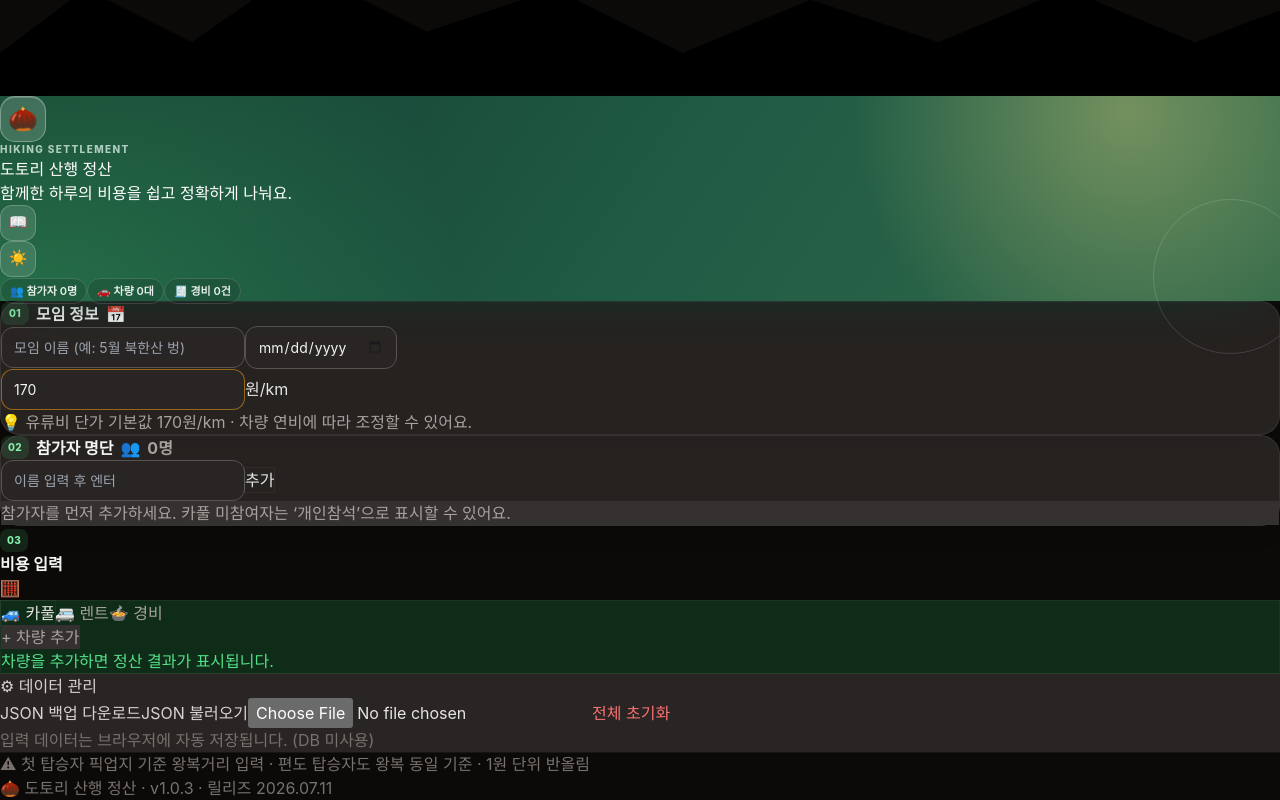
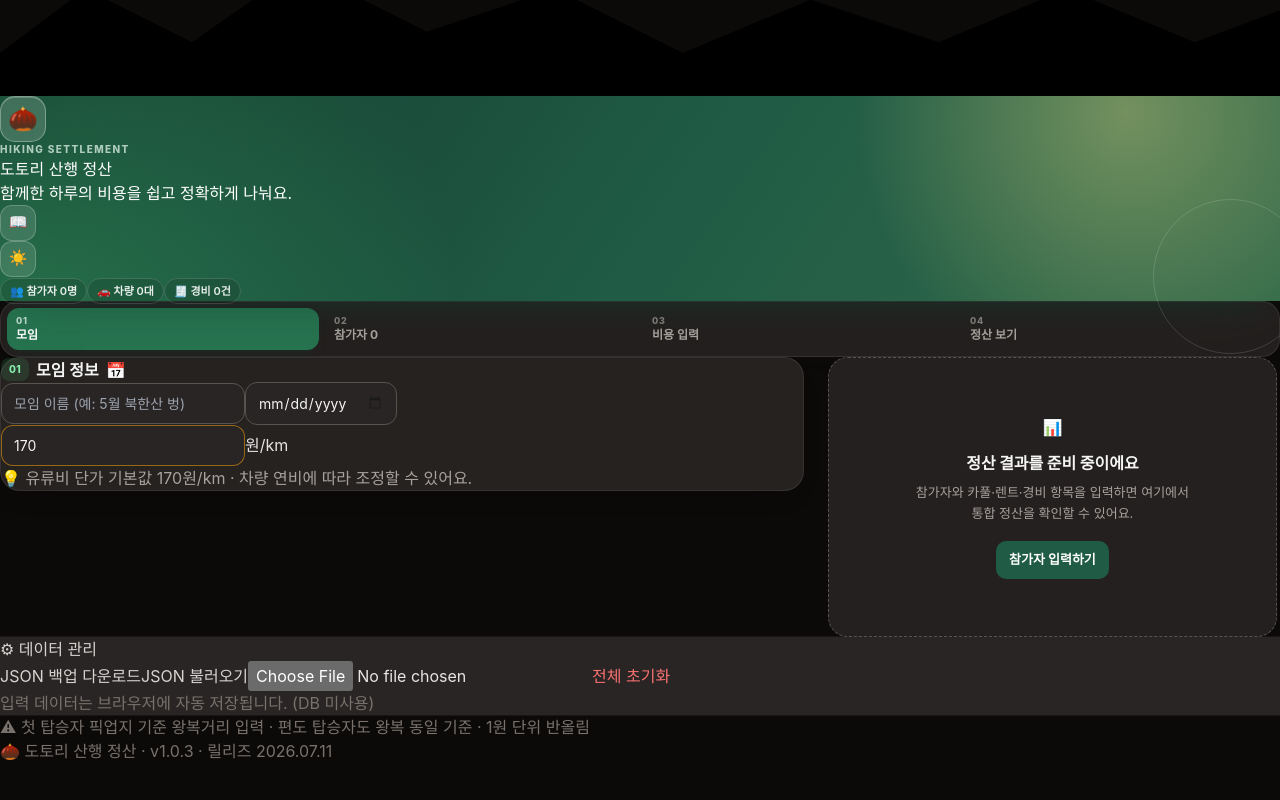
Before and after one commit to bgjoe40/dotori, a React (Vite) app: page / in a window 1280 px wide. Shown: the part 1683-2483 px from the top of the page. After the commit the page ends 2446 px from the top, so only its background shows below. Built offline with nearby package versions, Linux system fonts and the light colour scheme; a web font is replaced by a local one.

Commit message:
단계형 정산 입력 화면 추가

```diff
--- a/src/index.css
+++ b/src/index.css
@@ -156,6 +156,94 @@ html.dark .app-step { background: rgba(74, 222, 128, 0.13); color: #86efac; }
 html.dark .app-input { border-color: #57534e; background: #292524; color: #f5f5f4; }
 html.dark .app-input:hover { border-color: #78716c; }
 html.dark .app-input:focus { border-color: #86efac; box-shadow: 0 0 0 3px rgba(134, 239, 172, 0.12); }
+
+.app-wizard-nav {
+  display: grid;
+  grid-template-columns: repeat(4, minmax(0, 1fr));
+  gap: 6px;
+  padding: 6px;
+  border: 1px solid rgba(120, 113, 108, 0.14);
+  border-radius: 18px;
+  background: rgba(255, 255, 255, 0.76);
+  box-shadow: 0 10px 22px -22px rgba(41, 37, 36, 0.45);
+}
+
+.app-wizard-tab {
+  display: flex;
+  min-width: 0;
+  flex-direction: column;
+  align-items: flex-start;
+  gap: 2px;
+  border-radius: 12px;
+  padding: 8px 9px;
+  color: #78716c;
+  font-size: 12px;
+  font-weight: 700;
+  line-height: 1.15;
+  text-align: left;
+  transition: background-color 160ms ease, color 160ms ease, box-shadow 160ms ease;
+}
+
+.app-wizard-tab:hover { background: #f5f5f4; color: #44403c; }
+.app-wizard-tab-active { background: #1f5b45; color: white; box-shadow: 0 5px 12px -7px rgba(21, 61, 47, 0.8); }
+.app-wizard-tab-active:hover { background: #153d2f; color: white; }
+.app-wizard-step { font-size: 9px; font-weight: 800; letter-spacing: 0.08em; opacity: 0.68; }
+
+.app-workspace-main { min-width: 0; }
+
+.app-summary-empty {
+  display: flex;
+  min-height: 280px;
+  flex-direction: column;
+  align-items: center;
+  justify-content: center;
+  border: 1px dashed #d6d3d1;
+  border-radius: 20px;
+  background: rgba(255, 255, 255, 0.8);
+  padding: 32px 22px;
+  text-align: center;
+}
+
+.app-summary-empty h2 { margin-top: 12px; color: #44403c; font-size: 16px; font-weight: 800; }
+.app-summary-empty p { max-width: 280px; margin-top: 7px; color: #78716c; font-size: 13px; line-height: 1.6; }
+.app-summary-empty-action {
+  margin-top: 18px;
+  border-radius: 10px;
+  background: #1f5b45;
+  padding: 9px 13px;
+  color: white;
+  font-size: 13px;
+  font-weight: 700;
+}
+.app-summary-empty-action:hover { background: #153d2f; }
+
+@media (min-width: 1024px) {
+  .app-workspace {
+    display: grid;
+    grid-template-columns: minmax(0, 1.28fr) minmax(300px, 0.72fr);
+    align-items: start;
+    gap: 24px;
+  }
+
+  .app-workspace-summary {
+    position: sticky;
+    top: 24px;
+    max-height: calc(100vh - 48px);
+    overflow: auto;
+    padding-right: 3px;
+  }
+
+  .app-workspace-summary-mode { grid-template-columns: minmax(0, 1fr); }
+  .app-workspace-summary-mode .app-workspace-summary { width: min(720px, 100%); margin: 0 auto; }
+}
+
+html.dark .app-wizard-nav { border-color: rgba(255, 255, 255, 0.08); background: rgba(41, 37, 36, 0.82); }
+html.dark .app-wizard-tab { color: #a8a29e; }
+html.dark .app-wizard-tab:hover { background: #44403c; color: #f5f5f4; }
+html.dark .app-wizard-tab-active, html.dark .app-wizard-tab-active:hover { background: #26734f; color: white; }
+html.dark .app-summary-empty { border-color: #57534e; background: rgba(41, 37, 36, 0.86); }
+html.dark .app-summary-empty h2 { color: #f5f5f4; }
+html.dark .app-summary-empty p { color: #a8a29e; }
 
 /* 접근성: 키보드 포커스 시 시각적 링 표시 */
 :focus-visible {
--- a/src/pages/App.tsx
+++ b/src/pages/App.tsx
@@ -20,12 +20,14 @@ import { buildCarpoolShareText, buildRentalShareText, buildExpenseShareText, bui
 import { formatKRW } from '../utils/format';
 
 type Tab = 'carpool' | 'rental' | 'expense';
+type WizardStep = 'meeting' | 'participants' | 'expenses' | 'summary';
 
 const RELEASE_DATE = '2026.07.11';
 
 export default function App() {
   const store = useSettlementStore();
   const [tab, setTab] = useState<Tab>('carpool');
+  const [wizardStep, setWizardStep] = useState<WizardStep>('meeting');
   const [showGuide, setShowGuide] = useState(false);
   const [expandedIds, setExpandedIds] = useState<Set<string>>(new Set());
   const fileRef = useRef<HTMLInputElement>(null);
@@ -316,6 +318,10 @@ export default function App() {
     }
   };
 
+  const hasSettlementData =
+    state.participants.length > 0 &&
+    (carpoolVehicles.length > 0 || rentalVehicles.length > 0 || state.expenses.length > 0);
+
   return (
     <div className="app-shell relative mx-auto min-h-screen max-w-3xl px-4 pb-24 pt-4 sm:px-6 sm:pt-6">
       <SkyBackground />
@@ -363,7 +369,39 @@ export default function App() {
         </div>
       </header>
 
+      <nav className="app-wizard-nav mb-5" aria-label="정산 입력 단계" role="tablist">
+        <WizardTab
+          active={wizardStep === 'meeting'}
+          onClick={() => setWizardStep('meeting')}
+          step="01"
+          label="모임"
+        />
+        <WizardTab
+          active={wizardStep === 'participants'}
+          onClick={() => setWizardStep('participants')}
+          step="02"
+          label={`참가자 ${state.participants.length}`}
+        />
+        <WizardTab
+          active={wizardStep === 'expenses'}
+          onClick={() => setWizardStep('expenses')}
+          step="03"
+          label="비용 입력"
+        />
+        <WizardTab
+          active={wizardStep === 'summary'}
+          onClick={() => setWizardStep('summary')}
+          step="04"
+          label="정산 보기"
+        />
+      </nav>
+
+      <div className={`app-workspace ${wizardStep === 'summary' ? 'app-workspace-summary-mode' : ''}`}>
+        {wizardStep !== 'summary' && (
+          <main className="app-workspace-main">
+
       {/* 모임 정보 */}
+      {wizardStep === 'meeting' && (
       <section className="app-surface mb-5 p-5 sm:p-6">
         <h2 className="app-section-title mb-4">
           <span className="app-step">01</span>
@@ -406,8 +444,10 @@ export default function App() {
           <span aria-hidden="true">💡</span> 유류비 단가 기본값 {FUEL_RATE_PER_KM}원/km · 차량 연비에 따라 조정할 수 있어요.
         </p>
       </section>
+      )}
 
       {/* 참가자 */}
+      {wizardStep === 'participants' && (
       <div className="mb-5">
         <ParticipantList
           participants={state.participants}
@@ -418,8 +458,11 @@ export default function App() {
           onSetBanjang={store.setBanjang}
         />
       </div>
+      )}
 
       {/* 주제 서비스 입력용 탭 */}
+      {wizardStep === 'expenses' && (
+      <>
       <div className="mb-2 flex items-center gap-2">
         <span className="app-step">03</span>
         <span className="app-section-title">비용 입력</span>
@@ -557,10 +600,14 @@ export default function App() {
           )}
         </div>
       </div>
+      </>
+      )}
+          </main>
+        )}
 
       {/* 최종 정산 요약 */}
-      {state.participants.length > 0 &&
-        (carpoolVehicles.length > 0 || rentalVehicles.length > 0 || state.expenses.length > 0) && (
+      <aside className={`app-workspace-summary ${wizardStep === 'summary' ? '' : 'hidden lg:block'}`}>
+      {hasSettlementData ? (
           <section className="relative z-10 mb-4 overflow-hidden rounded-2xl border-2 border-amber-300 bg-gradient-to-br from-amber-50 via-orange-50 to-yellow-50 p-4 shadow-lg shadow-amber-100">
             {/* 벙주 미선택 안내 */}
             {!banjangId && (
@@ -840,7 +887,22 @@ export default function App() {
               <CopyShareButton text={combinedShareText} />
             </div>
           </section>
+        ) : (
+          <section className="app-summary-empty">
+            <span className="text-3xl" aria-hidden="true">📊</span>
+            <h2>정산 결과를 준비 중이에요</h2>
+            <p>참가자와 카풀·렌트·경비 항목을 입력하면 여기에서 통합 정산을 확인할 수 있어요.</p>
+            <button
+              type="button"
+              onClick={() => setWizardStep(state.participants.length === 0 ? 'participants' : 'expenses')}
+              className="app-summary-empty-action"
+            >
+              {state.participants.length === 0 ? '참가자 입력하기' : '비용 입력하기'}
+            </button>
+          </section>
         )}
+      </aside>
+      </div>
 
       {/* 백업/초기화 */}
       <section className="rounded-xl bg-white p-4 shadow-sm">
@@ -912,3 +974,28 @@ function TabButton({
     </button>
   );
 }
+
+function WizardTab({
+  active,
+  onClick,
+  step,
+  label,
+}: {
+  active: boolean;
+  onClick: () => void;
+  step: string;
+  label: string;
+}) {
+  return (
+    <button
+      type="button"
+      role="tab"
+      aria-selected={active}
+      onClick={onClick}
+      className={'app-wizard-tab ' + (active ? 'app-wizard-tab-active' : '')}
+    >
+      <span className="app-wizard-step">{step}</span>
+      <span>{label}</span>
+    </button>
+  );
+}
```
